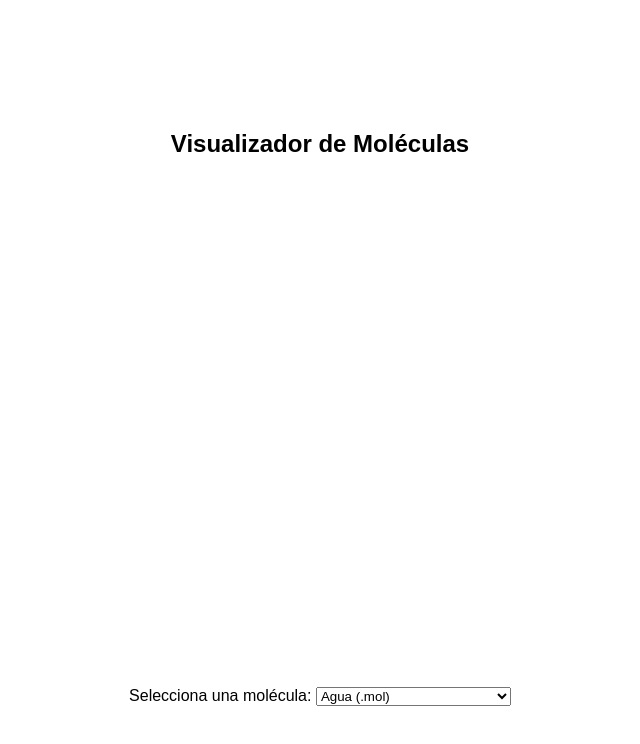
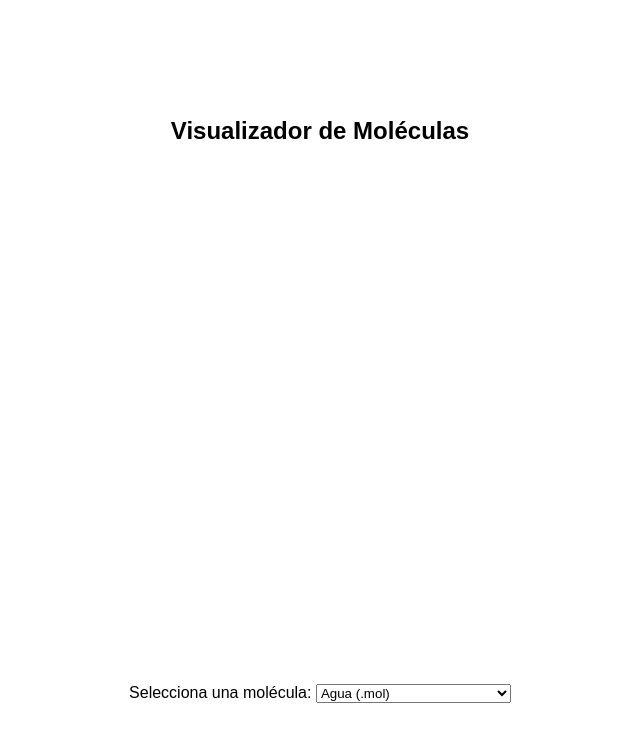
Before and after one commit to IFP2301/OM_agua, a plain HTML site: page index.html in a window 1280 px wide. Shown: the whole page, without its empty margins (320-960 px from the left). Drawn offline with Linux system fonts and the light colour scheme; a script that the page names is missing.

Commit message:
Update index.html

```diff
--- a/index.html
+++ b/index.html
@@ -6,12 +6,33 @@
     <title>Visualizador Molecular</title>
     <script type="text/javascript" src="https://chemapps.stolaf.edu/jmol/jsmol/JSmol.min.js"></script>
     <style>
-        body { font-family: Arial, sans-serif; text-align: center; display: flex; flex-direction: column; align-items: center; justify-content: center; height: 100vh; }
-        #viewer { width: 500px; height: 500px; }
-        #controls { margin-top: 10px; text-align: center; }
+        body {
+            font-family: Arial, sans-serif;
+            text-align: center;
+            display: flex;
+            flex-direction: column;
+            align-items: center;
+            justify-content: center;
+            height: 100vh;
+            margin: 0;
+        }
+        #container {
+            display: flex;
+            flex-direction: column;
+            align-items: center;
+        }
+        #viewer {
+            width: 500px;
+            height: 500px;
+            margin-bottom: 20px;
+        }
+        #controls {
+            text-align: center;
+        }
     </style>
 </head>
 <body>
+    <div id="container">
         <h2>Visualizador de Moléculas</h2>
         <div id="viewer"></div>
         <div id="controls">
@@ -25,6 +46,7 @@
                 <option value="aguaOM5.cub">Orbital 5 (.cub) - 0 electrones</option>
                 <option value="aguaOM6.cub">Orbital 6 (.cub) - 0 electrones</option>
             </select>
+        </div>
     </div>
 
     <script>
```
Lines whose indentation alone changed are shown as unchanged.
